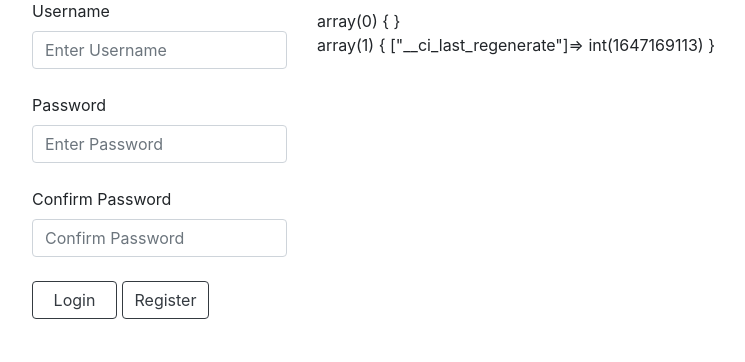
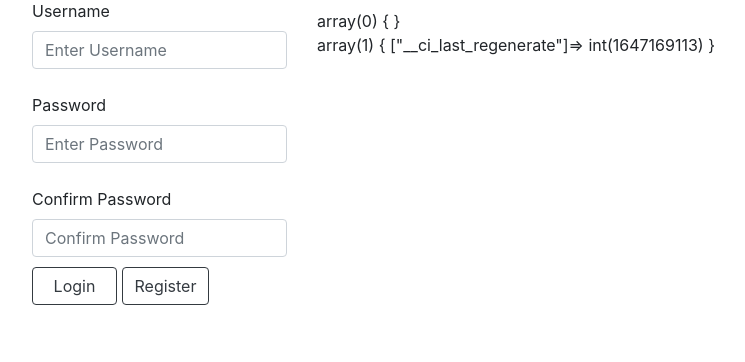
Before and after one commit to gavin-vengtas/ci3_login-Registration_Template, a CodeIgniter app: page /ci3_loginapp/home in a window 1280 px wide. Shown: the part 73-435 px from the top of the page, without its empty margins (53-798 px from the left). Run offline with CodeIgniter, Linux system fonts and the light colour scheme.

Commit message:
improve login ui behavior

```diff
--- a/application/views/users/login_view.php
+++ b/application/views/users/login_view.php
@@ -39,13 +39,15 @@
             'placeholder' => 'Confirm Password');
 
         echo form_password($formpcdata);
-        echo $this->session->flashdata('lpasswordconfIsInvalid')?'<div id="validationPasswordconf" class="invalid-feedback">'.$this->session->flashdata('lpasswordconfIsInvalid').'</div>':'<br>';
+        echo $this->session->flashdata('lpasswordconfIsInvalid')?'<div id="validationPasswordconf" class="invalid-feedback">'.$this->session->flashdata('lpasswordconfIsInvalid').'</div>':'';
 
         //submit
         $loginbtnattr = array(
             'class' => 'btn btn-outline-dark col-md-4',
             'name' => 'submit',
-            'value' => 'Login' );
+            'value' => 'Login',
+            'style' => 'min-width: fit-content;
+                        margin-top: 10px;' );
 
         echo form_submit($loginbtnattr);
 
@@ -54,7 +56,8 @@
             'class' => 'btn btn-outline-dark col-md-4',
             'name'          => 'register',
             'role'         => 'button',
-            'style' => 'min-width: fit-content;');
+            'style' => 'min-width: fit-content;
+                        margin-top: 10px;');
 
         echo anchor('users/register', 'Register', $registerbtnattr);
 
```
